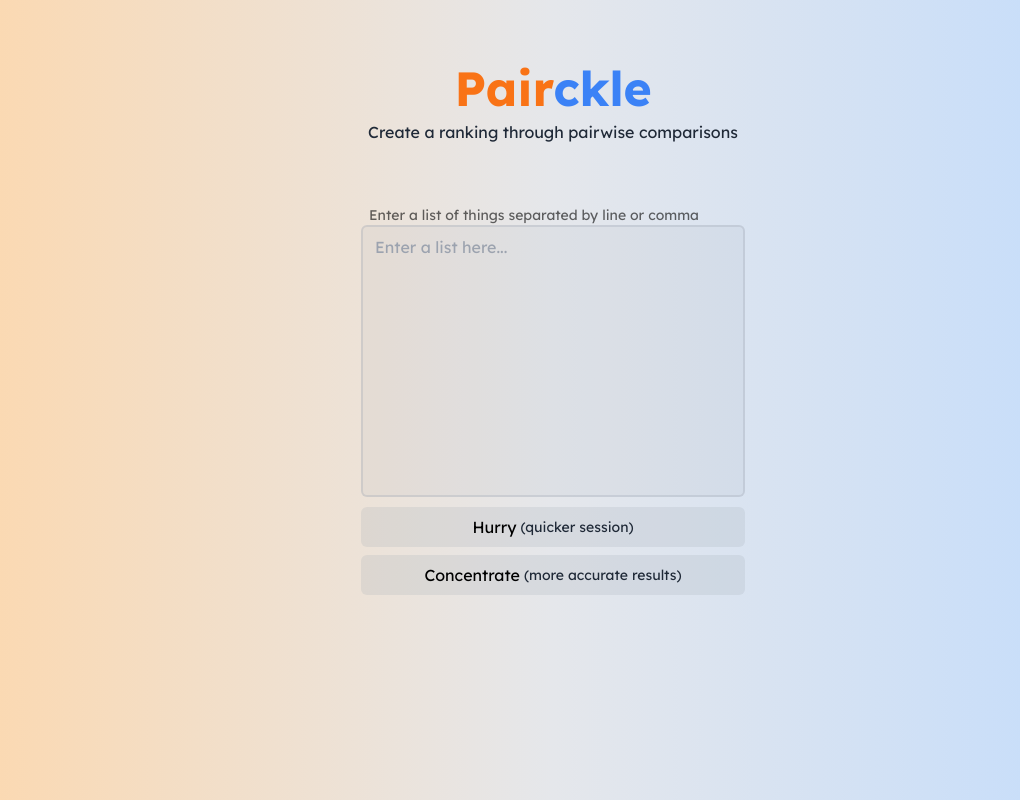
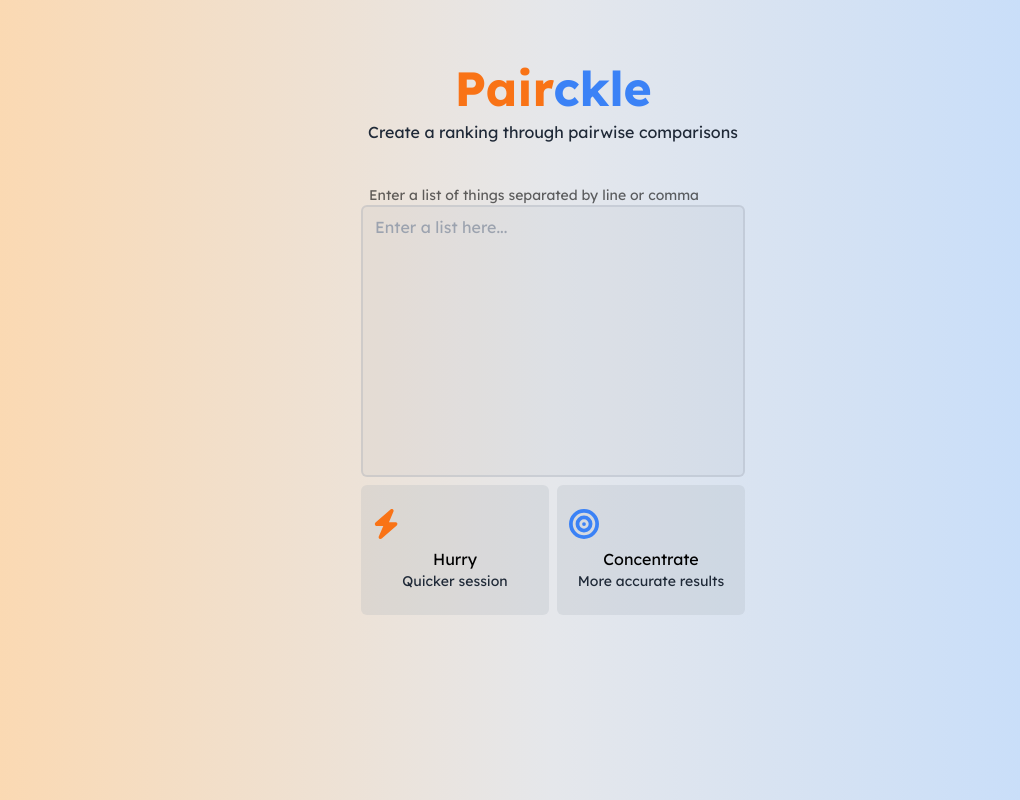
Before and after one commit to jakeo-dev/pairckle, a Next.js app: page / in a window 1280 px wide. Shown: the whole page, without its empty margins (87-1107 px from the left). Built offline with nearby package versions, Linux system fonts and the light colour scheme.

Commit message:
make start buttons bigger + add icons

```diff
--- a/src/pages/_app.tsx
+++ b/src/pages/_app.tsx
@@ -1,4 +1,8 @@
 import { Lexend } from "next/font/google";
+import { config } from "@fortawesome/fontawesome-svg-core";
+import "@fortawesome/fontawesome-svg-core/styles.css";
+config.autoAddCss = false;
+
 import "@/styles/globals.css";
 import type { AppProps } from "next/app";
 
--- a/src/pages/index.tsx
+++ b/src/pages/index.tsx
@@ -1,6 +1,9 @@
 import Head from "next/head";
 import ResponsiveTextArea from "@/components/ResponsiveTextArea";
 import { useState } from "react";
+
+import { FontAwesomeIcon } from "@fortawesome/react-fontawesome";
+import { faBolt, faBullseye } from "@fortawesome/free-solid-svg-icons";
 
 export default function Home() {
   const [startVisibility, setStartVisibility] = useState<string>("visibleFade");
@@ -164,7 +167,7 @@ export default function Home() {
 
         <div className="relative">
           <div
-            className={`${startVisibility} absolute top-1/2 left-1/2 -translate-x-1/2 -translate-y-1/2`}
+            className={`${startVisibility} absolute top-1/2 left-1/2 -translate-x-1/2 -translate-y-1/2 mt-6 lg:mt-0`}
           >
             {/* <label className="block text-black/60 text-xs lg:text-sm px-2">
               Enter a title for your ranking
@@ -188,6 +191,7 @@ export default function Home() {
               maxLength={-1}
               required={true}
             />
+            <div className="flex gap-2 mt-0.5">
               <button
                 onClick={() => {
                   if (
@@ -230,11 +234,15 @@ export default function Home() {
                     setStartVisibility("invisibleFade");
                   }
                 }}
-              className="flex justify-center items-center w-full bg-gray-400/20 hover:bg-gray-400/30 active:bg-gray-400/40 rounded-md transition px-3 py-2 mt-1"
+                className="w-full bg-gray-400/20 hover:bg-gray-400/30 active:bg-gray-400/40 rounded-md transition px-3 py-4 lg:py-6"
               >
-              Hurry
-              <span className="text-sm text-gray-800 ml-1">
-                (quicker session)
+                <FontAwesomeIcon
+                  icon={faBolt}
+                  className="block text-3xl text-orange-500"
+                />
+                <span className="block mt-2">Hurry</span>
+                <span className="block text-sm text-gray-800">
+                  Quicker session
                 </span>
               </button>
               <button
@@ -279,13 +287,18 @@ export default function Home() {
                     setStartVisibility("invisibleFade");
                   }
                 }}
-              className="flex justify-center items-center w-full bg-gray-400/20 hover:bg-gray-400/30 active:bg-gray-400/40 rounded-md transition px-3 py-2 mt-2"
+                className="w-full bg-gray-400/20 hover:bg-gray-400/30 active:bg-gray-400/40 rounded-md transition px-3 py-4 lg:py-6"
               >
-              Concentrate
-              <span className="text-sm text-gray-800 ml-1">
-                (more accurate results)
+                <FontAwesomeIcon
+                  icon={faBullseye}
+                  className="block text-3xl text-blue-500"
+                />
+                <span className="block mt-2">Concentrate</span>
+                <span className="block text-sm text-gray-800">
+                  More accurate results
                 </span>
               </button>
+            </div>
           </div>
 
           <div
```
Also changed, not shown: package.json (+11 -6 lines), 1 other file (tests, documents, lock files or other folders). Lines whose indentation alone changed are shown as unchanged.
